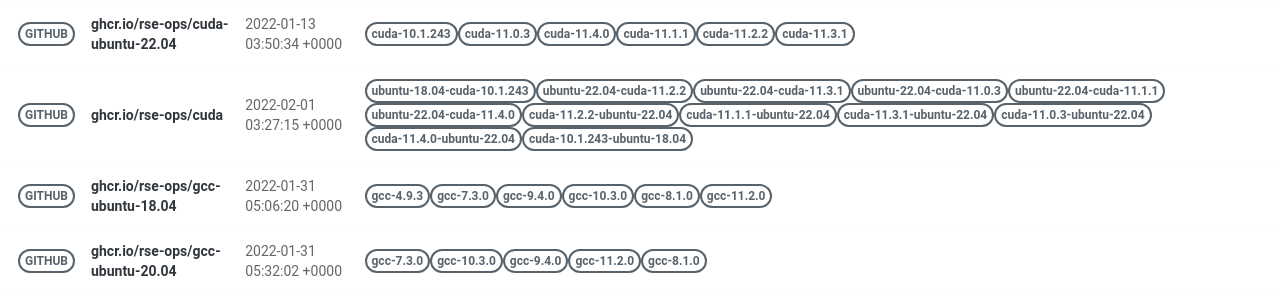
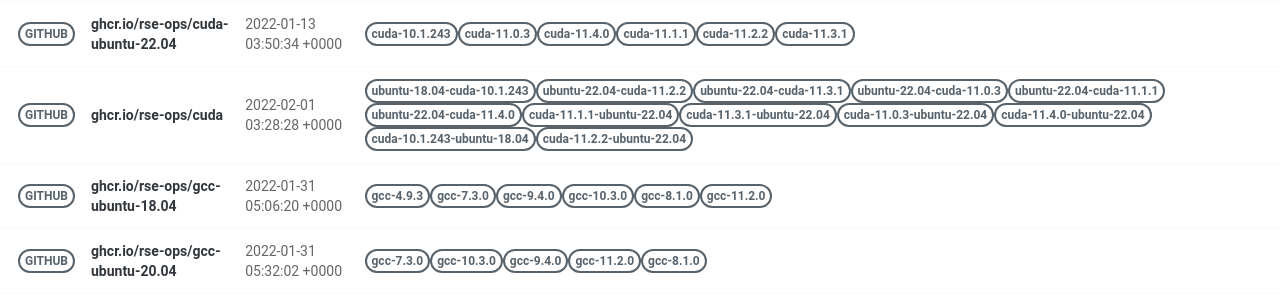
Before and after one commit to rse-ops/docker-images, a Jekyll site: the page built from pages/index.md, in a window 1280 px wide. Shown: the part 428-728 px from the top of the page. Built offline with Jekyll 4.4.1, drawn with Linux system fonts in a browser that asks for light colours; nearby versions of some CDN libraries.

Commit message:
Automated push to update library 2022-02-01

```diff
--- a/_library/ghcr.io-rse-ops-cuda.md
+++ b/_library/ghcr.io-rse-ops-cuda.md
@@ -1,7 +1,7 @@
 ---
 layout: container
 name: ghcr.io/rse-ops/cuda
-updated_at: 2022-02-01 03:27:15.797025
+updated_at: 2022-02-01 03:28:28.188380
 
 
 container_url: https://github.com/orgs/rse-ops/packages/container/package/cuda
```
Also changed, not shown: other parts of _library/ghcr.io-rse-ops-cuda.md (+3 -3 lines).
